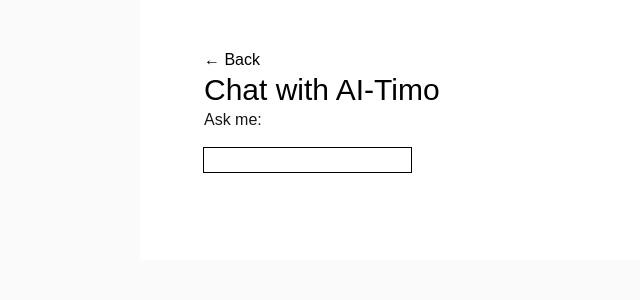
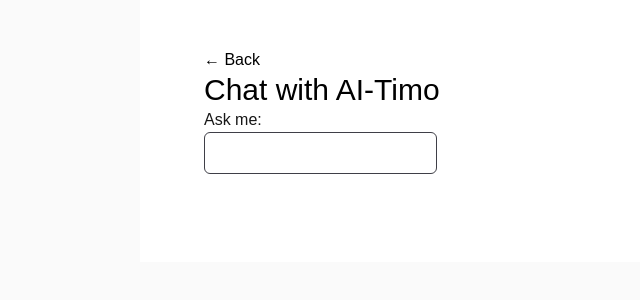
Before and after one commit to Hirvilampi/timo-portfolio, a Next.js app: page /chatbot in a window 1280 px wide. Shown: the top 300 px of the page, without its empty margins (116-756 px from the left). Built offline with nearby package versions, Linux system fonts and the light colour scheme.

Commit message:
kolmas chatbot päivitys

```diff
--- a/app/chatbot/page.tsx
+++ b/app/chatbot/page.tsx
@@ -33,6 +33,7 @@ export default function Chatbot() {
       }
 
       addRow("Timo-bot: " + data.answer);
+      addRow(" ");
     } catch (error) {
       console.error("Error loading", error);
       addRow("Timo-bot: Error");
--- a/components/chatbot/ask.tsx
+++ b/components/chatbot/ask.tsx
@@ -1,15 +1,15 @@
 "use client";
 
-import React, {useState} from "react";
+import React, { useState } from "react";
 
 type AskProps = {
   onAsk: (question: string) => void;
 };
 
 export default function Ask({ onAsk }: AskProps) {
-const [question, setQuestion] = useState("");
+  const [question, setQuestion] = useState("");
 
- function handleSubmit(e: React.FormEvent<HTMLFormElement>) {
+  function handleSubmit(e: React.FormEvent<HTMLFormElement>) {
     e.preventDefault();
     onAsk(question);
     setQuestion("");
@@ -19,13 +19,16 @@ const [question, setQuestion] = useState("");
       Ask me:{" "}
       <form
         onSubmit={handleSubmit}
-        className="mt-4 outline-1 text-sm sm:text-base text-black dark:text-zinc-50"
+        // className="mt-4 outline-1 text-sm sm:text-base text-black caret-black dark:text-zinc-50 dark:caret-white"
       >
         <input
-        type="text"
-        value={question}
+          type="text"
+          className="border border-zinc-700 bg-white text-black px-3 py-2 rounded-md
+             caret-black
+             focus:outline-none focus:ring-2 focus:ring-zinc-400"
+          value={question}
           onChange={(e) => setQuestion(e.target.value)}
-          />
+        />
       </form>
     </>
   );
```
